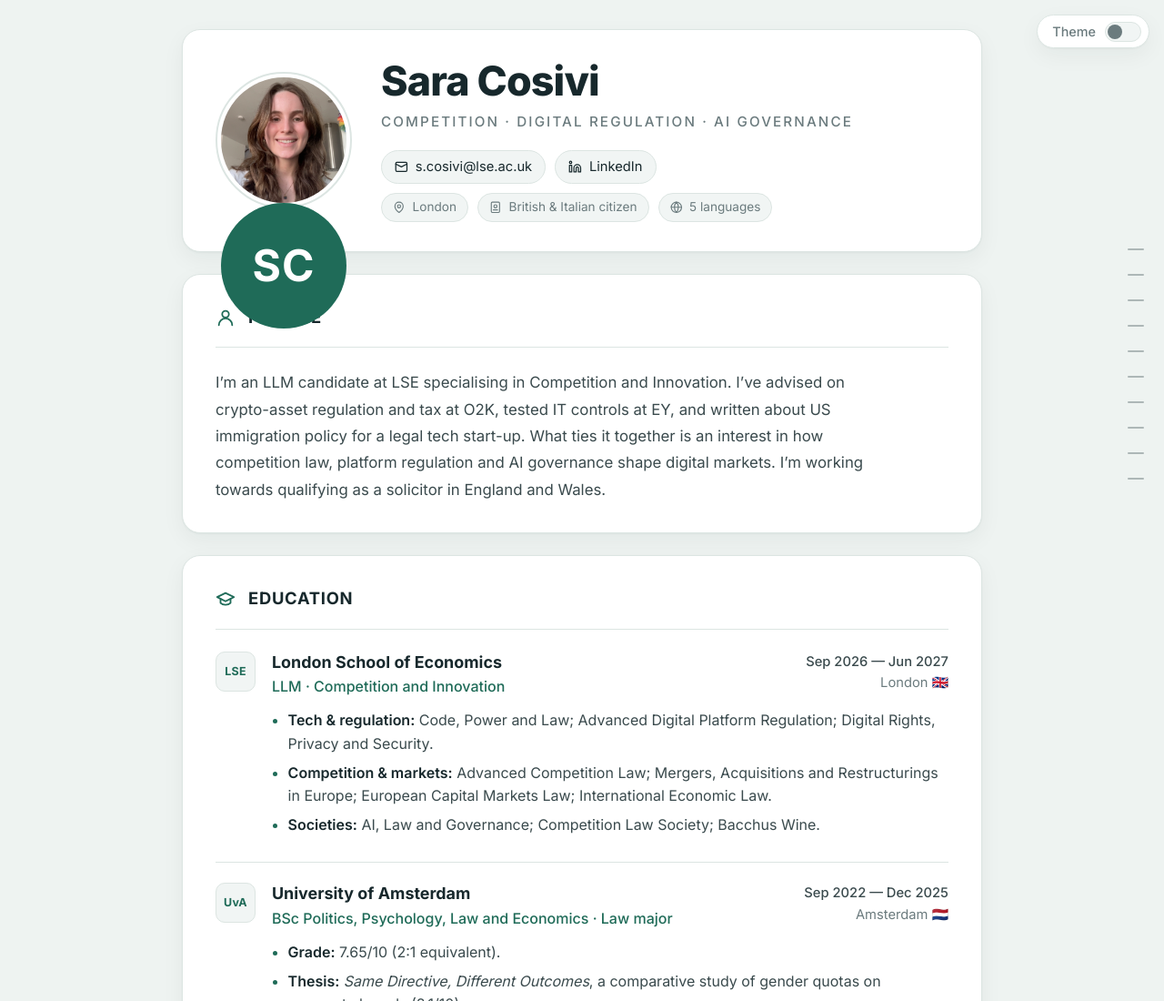
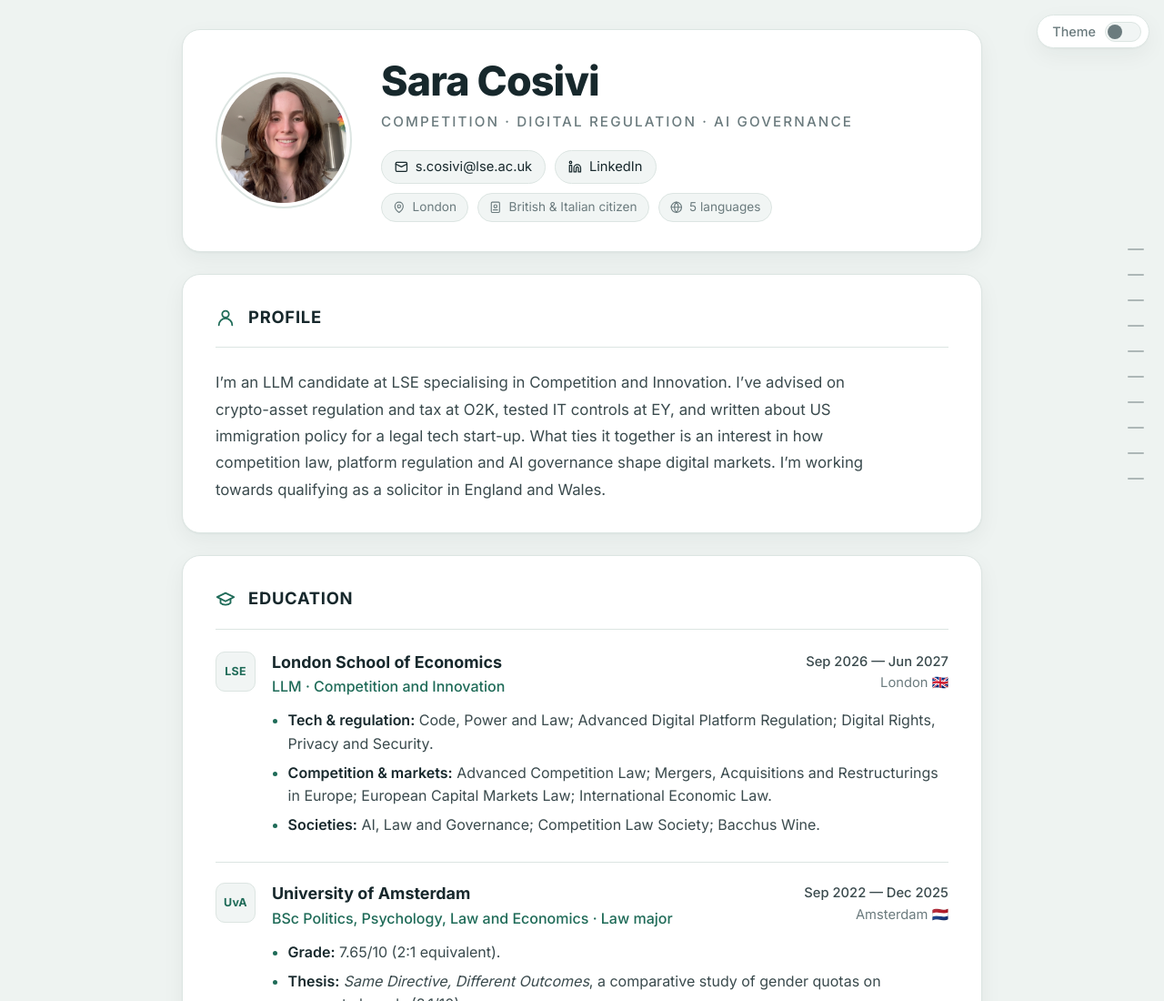
Before and after one commit to saracosivi/saracosivi.github.io, a plain HTML site: page index.html in a window 1280 px wide. Shown: the top 1100 px of the page at 91% size. Drawn offline with Linux system fonts and the light colour scheme.

Commit message:
Remove initials div from header
Removed initials div from the header section.

```diff
--- a/index.html
+++ b/index.html
@@ -229,7 +229,6 @@
     <div class="avatar">
       <!-- Add photo.jpg next to this file and it appears here automatically -->
       <img src="photo.jpg" alt="Sara Cosivi" onerror="this.remove()">
-      <div class="initials" aria-hidden="true">SC</div>
     </div>
     <div>
       <h1>Sara Cosivi</h1>
```
